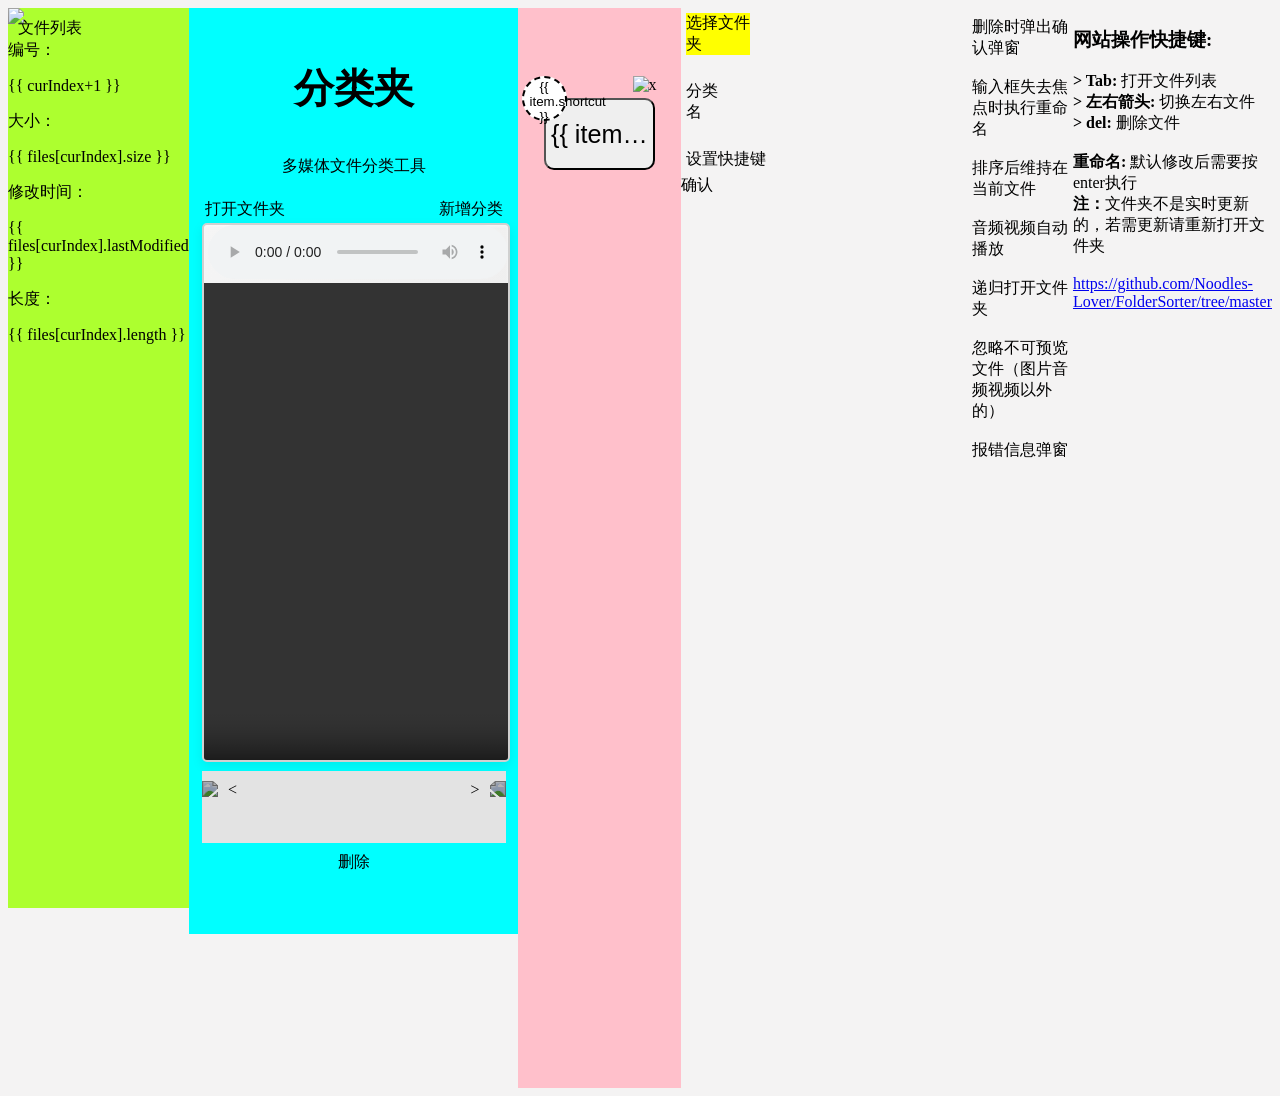
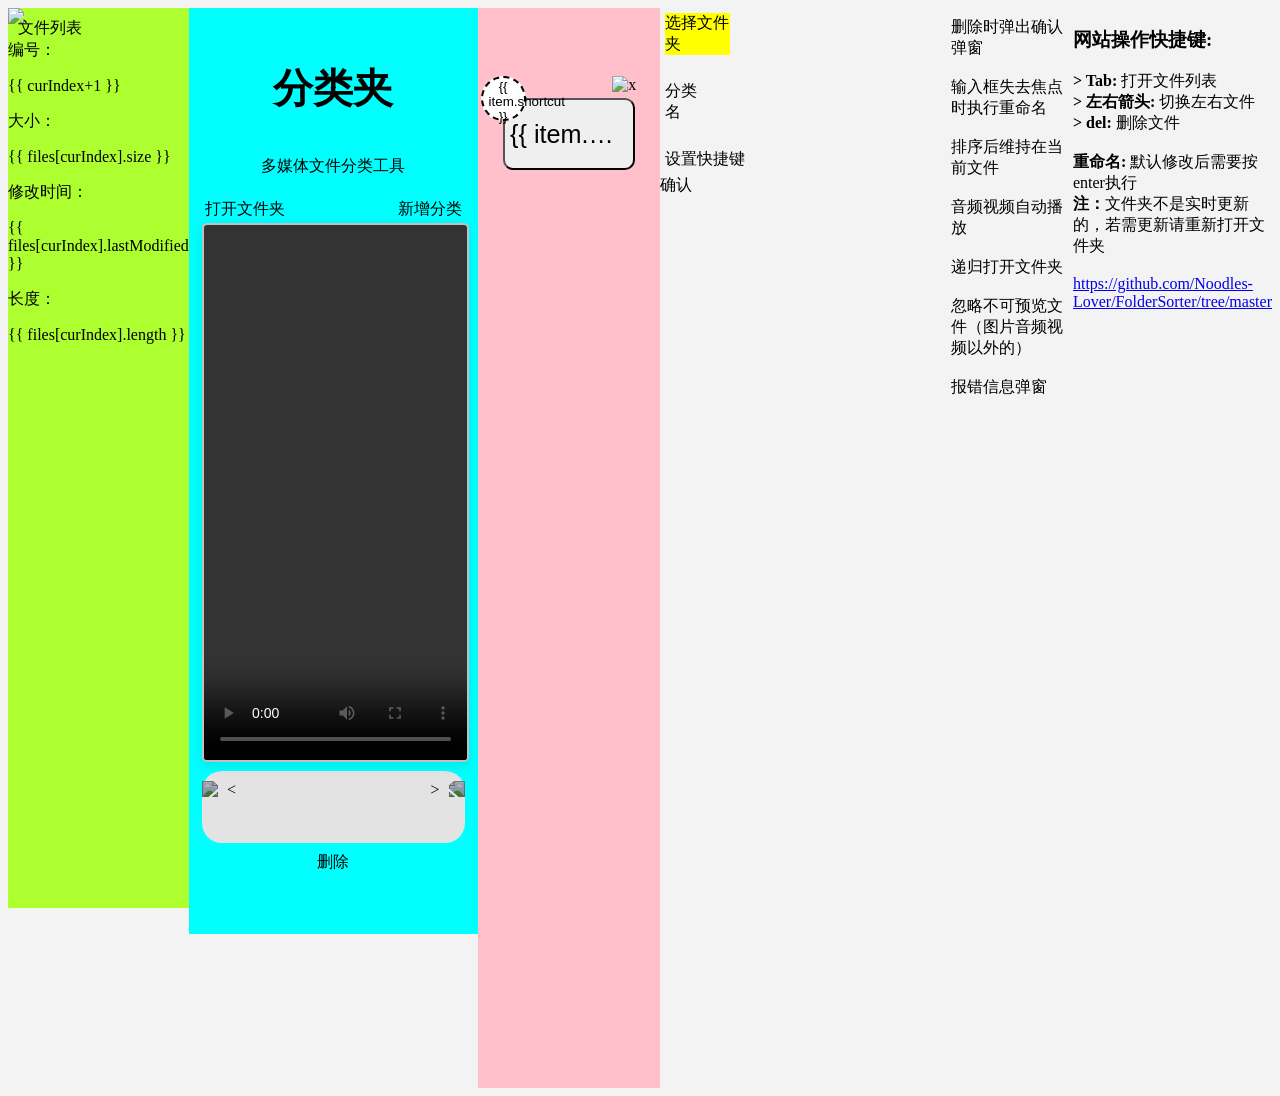

opti: 优化显示器样式、去除重命名栏的后缀

--- a/css/displayerContainer.css
+++ b/css/displayerContainer.css
@@ -33,19 +33,54 @@
 	}
 
 	.displayer {
-		background: linear-gradient(135deg, #f5f5f5 0%, #e8e8e8 100%);
+		background: linear-gradient(145deg, #e8e8e8 0%, #d0d0d0 50%, #c8c8c8 100%);
 		height: 70%;
 		width: 100%;
 		margin: auto 0;
-		border: 2px solid #d0d0d0;
+		border: 2px solid #c0c0c0;
 		border-radius: 5px;
-		box-shadow: 0 4px 12px rgba(0, 0, 0, 0.08), inset 0 1px 3px rgba(255, 255, 255, 0.6);
+		box-shadow: 0 4px 12px rgba(0, 0, 0, 0.1), inset 0 2px 4px rgba(255, 255, 255, 0.8), inset 0 -2px 4px rgba(0, 0, 0, 0.05);
 		overflow: hidden;
+		display: flex;
+		justify-content: center;
+		align-items: center;
+		position: relative;
+
+		/* 玻璃斜光线效果 */
+		&::before {
+			content: '';
+			position: absolute;
+			top: -100%;
+			left: -100%;
+			width: 300%;
+			height: 300%;
+			background: repeating-linear-gradient(-45deg, 
+				transparent 0rem, 
+				transparent 5rem, 
+				rgba(255, 255, 255, 0.2) 5rem, 
+				rgba(255, 255, 255, 0.2) 5.5rem,
+				transparent 6rem,
+				transparent 12rem,
+				rgba(255, 255, 255, 0.2) 12rem,
+				rgba(255, 255, 255, 0.2) 18rem,
+				transparent 18rem,
+				transparent 25rem
+			);
+			pointer-events: none;
+		}
 
 		.imgDisplayer {
 			max-height: 100%;
 			max-width: 100%;
-			margin: auto auto;
+			position: relative;
+			z-index: 10;
+		}
+
+		audio, video {
+			max-width: 100%;
+			max-height: 100%;
+			position: relative;
+			z-index: 10;
 		}
 	}
 
@@ -56,6 +91,7 @@
 		align-items: center;
 		height: 8vh;
 		background-color: #e3e3e3;
+		border-radius: 20px;
 
 		.inputContainer {
 			/* background-color: blueviolet; */
